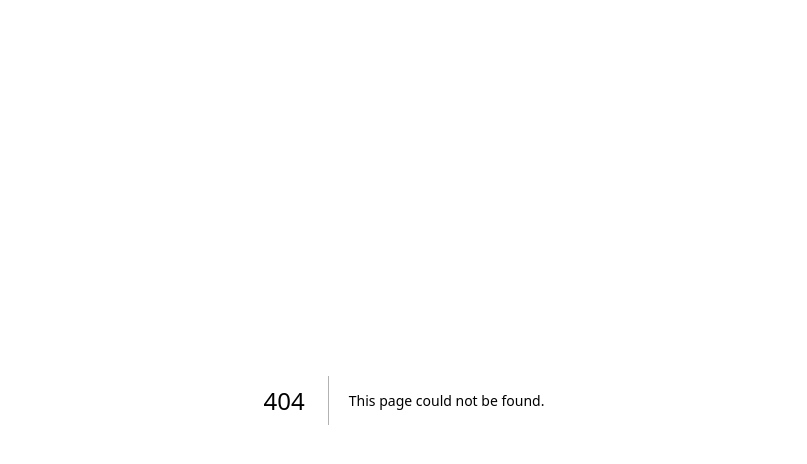
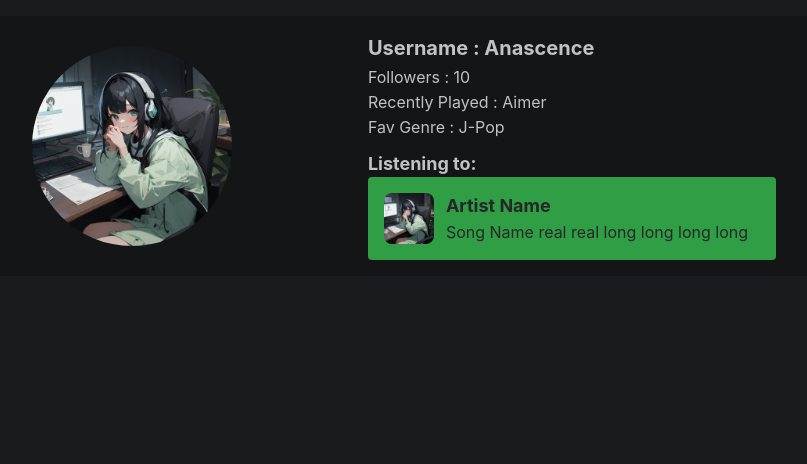
Before and after one commit to NayHtetKyaw/mySpotifyTaste, a Next.js app in the folder frontend/: page /home in a window 1280 px wide. Before the commit this address had no page. Shown: the top 464 px of the page, without its empty margins (236-1043 px from the left). Built offline with nearby package versions, Linux system fonts and the light colour scheme.

Commit message:
home/user-card

```diff
--- /dev/null
+++ b/frontend/src/app/home/page.tsx
@@ -0,0 +1,64 @@
+import {
+  Container,
+  Group,
+  Flex,
+  Box,
+  Card,
+  Title,
+  Text,
+  Avatar,
+} from "@mantine/core";
+import Image from "next/image";
+
+export default function Home() {
+  return (
+    <Container>
+      <Group bg="dark" m="md">
+        <Flex
+          align="center"
+          gap="md"
+          miw="100%"
+          p="md"
+          justify="space-around"
+          wrap="wrap"
+        >
+          <Box>
+            <Avatar
+              src="/assets/images/myspotifytaste.png"
+              w={200}
+              h={200}
+              alt="Spotify Logo"
+              radius="100%"
+            />
+          </Box>
+          <Box className="flex flex-col  items-start">
+            <Text size="xl" fw="bold">
+              Username : Anascence
+            </Text>
+            <Text>Followers : 10</Text>
+            <Text>Recently Played : Aimer</Text>
+            <Text>Fav Genre : J-Pop</Text>
+            <Flex mt="sm" direction="column">
+              <Title order={4}>Listening to:</Title>
+              <Card bg="green">
+                <Box className="flex">
+                  <Image
+                    src="/assets/images/myspotifytaste.png"
+                    width={50}
+                    height={50}
+                    alt="Spotify Logo"
+                    className="rounded-lg"
+                  />
+                  <Box mx="sm" className="text-zinc-800">
+                    <Title order={4}>Artist Name</Title>
+                    <Text>Song Name real real long long long long</Text>
+                  </Box>
+                </Box>
+              </Card>
+            </Flex>
+          </Box>
+        </Flex>
+      </Group>
+    </Container>
+  );
+}
--- a/frontend/src/app/page.tsx
+++ b/frontend/src/app/page.tsx
@@ -12,21 +12,21 @@ const features = [
 
 export default function HomePage() {
   return (
-    <Container p="lg">
+    <Container>
       <Flex justify="center" direction="column">
         <Box className="flex flex-col items-center text-center" m="lg">
-          <Title size={50}>Welcome to MySpotifyTaste</Title>
-          <Title order={3} c="green" my="md">
+          <Title size={40}>Welcome to MySpotifyTaste</Title>
+          <Title order={4} c="green" my="md">
             Visualize your Spotify listening history & stats
           </Title>
         </Box>
 
-        <Flex wrap="wrap" justify="space-evenly" direction="row" align="center">
+        <Flex wrap="wrap" justify="space-evenly" align="center">
           <Box>
             <Image
               src="/assets/images/myspotifytaste.png"
-              width={400}
-              height={400}
+              width={500}
+              height={500}
               alt="Spotify Logo"
               className="rounded-full"
             />
@@ -36,12 +36,12 @@ export default function HomePage() {
               Features
             </Title>
             {features.map((feature) => (
-              <Flex key={feature} align="start" gap="xs" my="sm">
+              <Flex key={feature} gap="xs" my="xs">
                 <IconCircleCheck
                   size={25}
-                  className="text-green-400 shrink-0"
+                  className="text-green-400 shrink-0 self-center"
                 />
-                <Text className="text-start self-center" size="xl">
+                <Text className="text-start self-center" size="lg">
                   {feature}
                 </Text>
               </Flex>
```
Also changed, not shown: 1 other file (tests, documents, lock files or other folders).
